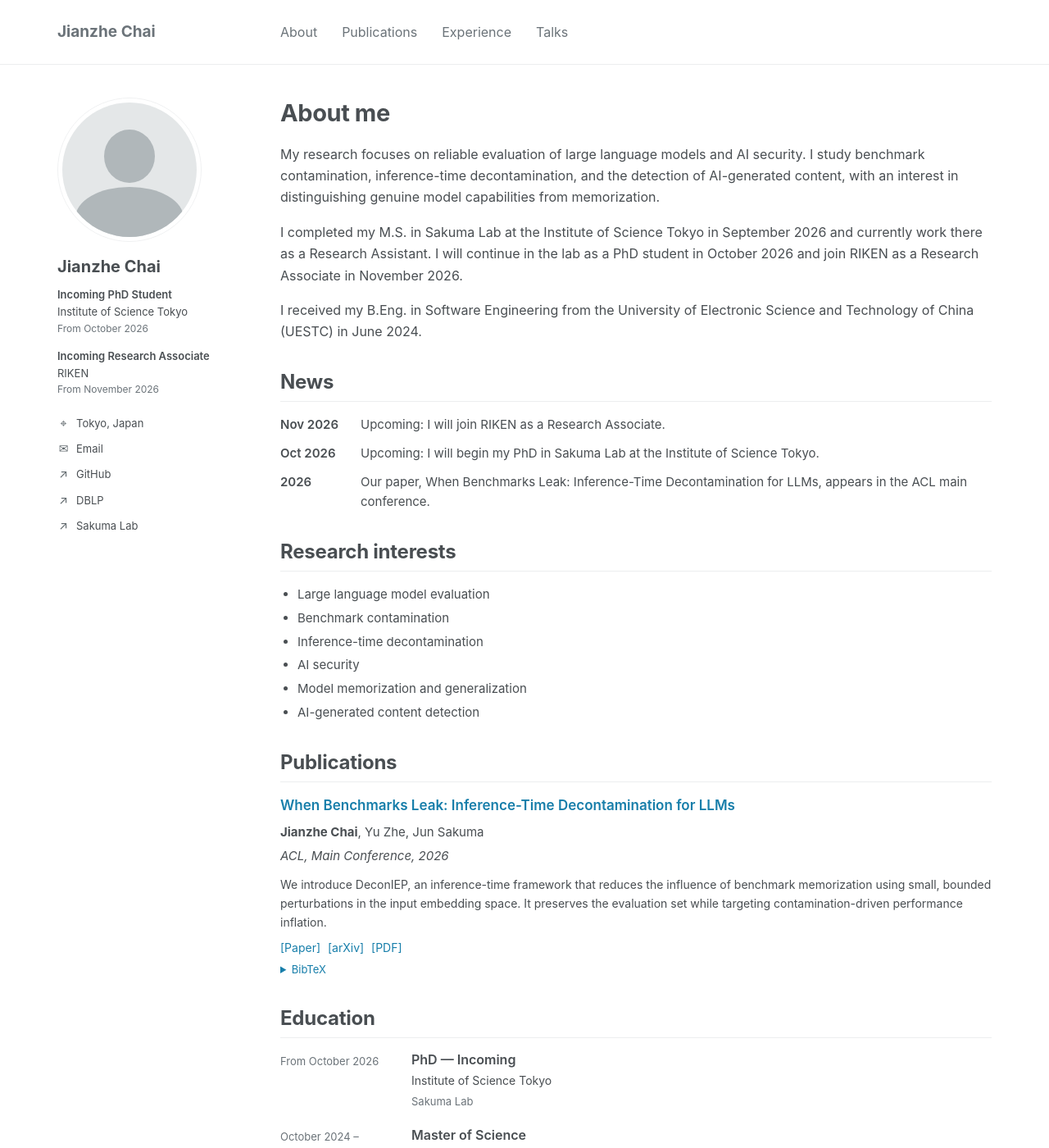
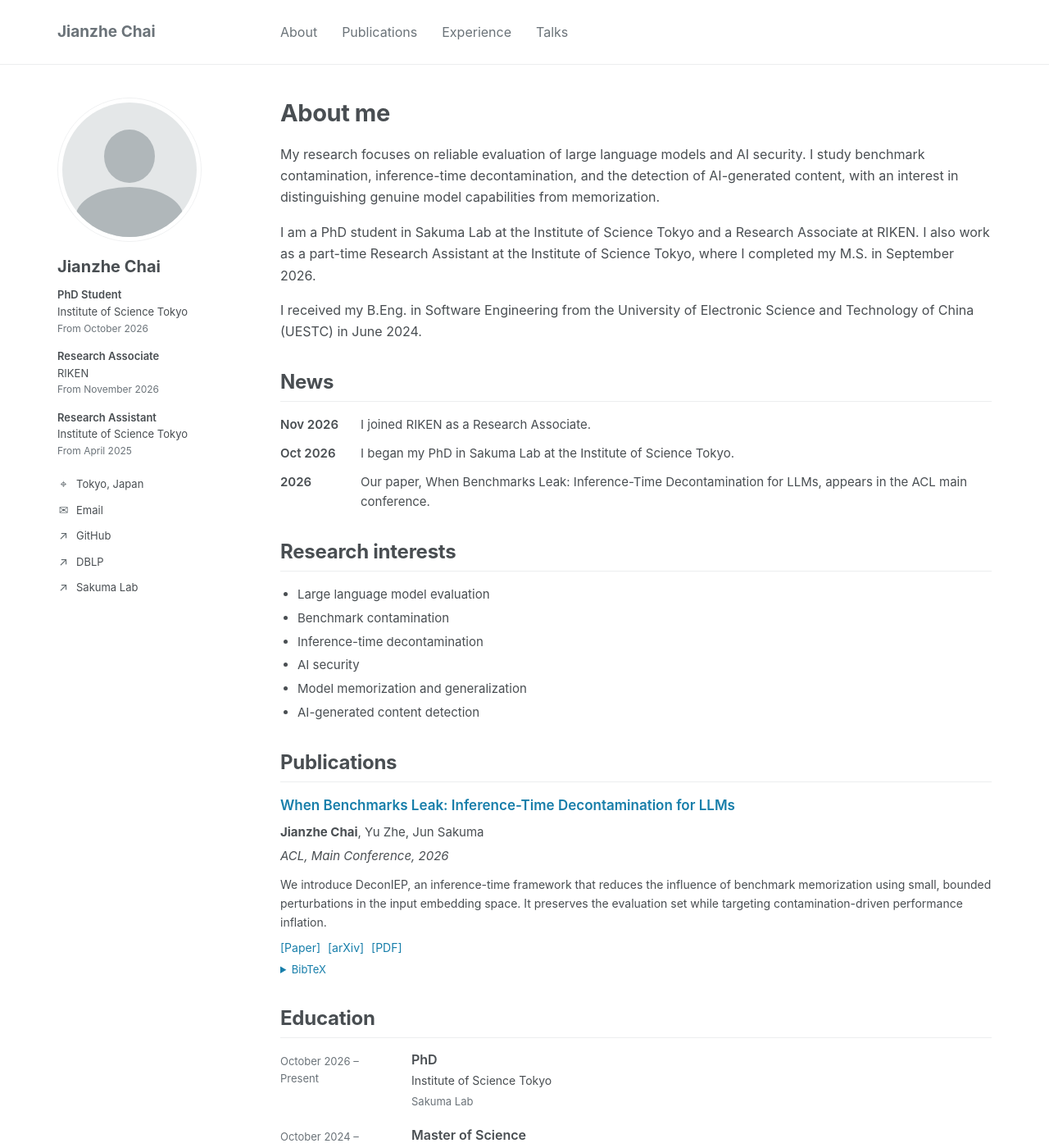
Before and after one commit to chaijianzhe/chaijianzhe.github.io, a Jekyll site: the page built from index.html, in a window 1280 px wide and 1400 px high. Shown: the whole window at 82% size. Built offline with Jekyll 4.4.1, drawn with Linux system fonts in a browser that asks for light colours; some of the changed text lies outside the part shown.

Commit message:
Remove incoming labels and present appointments as current

```diff
--- a/_data/profile.json
+++ b/_data/profile.json
@@ -14,11 +14,18 @@
   "updated": "September 2026",
   "roles": [
     {
-      "title": "M.S. Graduate",
+      "title": "PhD Student",
       "organization": "Institute of Science Tokyo",
-      "detail": "Sakuma Lab, School of Computing; graduated September 2026",
-      "start": "October 2024",
-      "status": "completed"
+      "detail": "Sakuma Lab",
+      "start": "October 2026",
+      "status": "current"
+    },
+    {
+      "title": "Research Associate",
+      "organization": "RIKEN",
+      "detail": "",
+      "start": "November 2026",
+      "status": "current"
     },
     {
       "title": "Research Assistant",
@@ -28,33 +35,26 @@
       "status": "current"
     },
     {
-      "title": "Incoming PhD Student",
+      "title": "M.S. Graduate",
       "organization": "Institute of Science Tokyo",
-      "detail": "Sakuma Lab",
-      "start": "October 2026",
-      "status": "incoming"
-    },
-    {
-      "title": "Incoming Research Associate",
-      "organization": "RIKEN",
-      "detail": "",
-      "start": "November 2026",
-      "status": "incoming"
+      "detail": "Sakuma Lab, School of Computing; graduated September 2026",
+      "start": "October 2024",
+      "status": "completed"
     }
   ],
   "biography": [
     "My research focuses on reliable evaluation of large language models and AI security. I study benchmark contamination, inference-time decontamination, and the detection of AI-generated content, with an interest in distinguishing genuine model capabilities from memorization.",
-    "I completed my M.S. in Sakuma Lab at the Institute of Science Tokyo in September 2026 and currently work there as a Research Assistant. I will continue in the lab as a PhD student in October 2026 and join RIKEN as a Research Associate in November 2026.",
+    "I am a PhD student in Sakuma Lab at the Institute of Science Tokyo and a Research Associate at RIKEN. I also work as a part-time Research Assistant at the Institute of Science Tokyo, where I completed my M.S. in September 2026.",
     "I received my B.Eng. in Software Engineering from the University of Electronic Science and Technology of China (UESTC) in June 2024."
   ],
   "news": [
     {
       "date": "Nov 2026",
-      "text": "Upcoming: I will join RIKEN as a Research Associate."
+      "text": "I joined RIKEN as a Research Associate."
     },
     {
       "date": "Oct 2026",
-      "text": "Upcoming: I will begin my PhD in Sakuma Lab at the Institute of Science Tokyo."
+      "text": "I began my PhD in Sakuma Lab at the Institute of Science Tokyo."
     },
     {
       "date": "2026",
@@ -89,8 +89,8 @@
   ],
   "education": [
     {
-      "date": "From October 2026",
-      "degree": "PhD — Incoming",
+      "date": "October 2026 – Present",
+      "degree": "PhD",
       "institution": "Institute of Science Tokyo",
       "detail": "Sakuma Lab"
     },
@@ -109,8 +109,8 @@
   ],
   "appointments": [
     {
-      "date": "From November 2026",
-      "title": "Research Associate — Incoming",
+      "date": "November 2026 – Present",
+      "title": "Research Associate",
       "institution": "RIKEN",
       "detail": ""
     },
--- a/_layouts/default.html
+++ b/_layouts/default.html
@@ -41,8 +41,7 @@
         </div>
         <h2 class="author-name">{{ profile.name | escape }}</h2>
         <div class="author-bio">
-          {% assign sidebar_roles = profile.roles | where: 'status', 'incoming' %}
-          {% if sidebar_roles.size == 0 %}{% assign sidebar_roles = profile.roles %}{% endif %}
+          {% assign sidebar_roles = profile.roles | where: 'status', 'current' %}
           {% for role in sidebar_roles %}
           <div class="sidebar-role">
             <p class="role-title">{{ role.title | escape }}</p>
```
Also changed, not shown: preview.html (+3 -3 lines), README.md.
